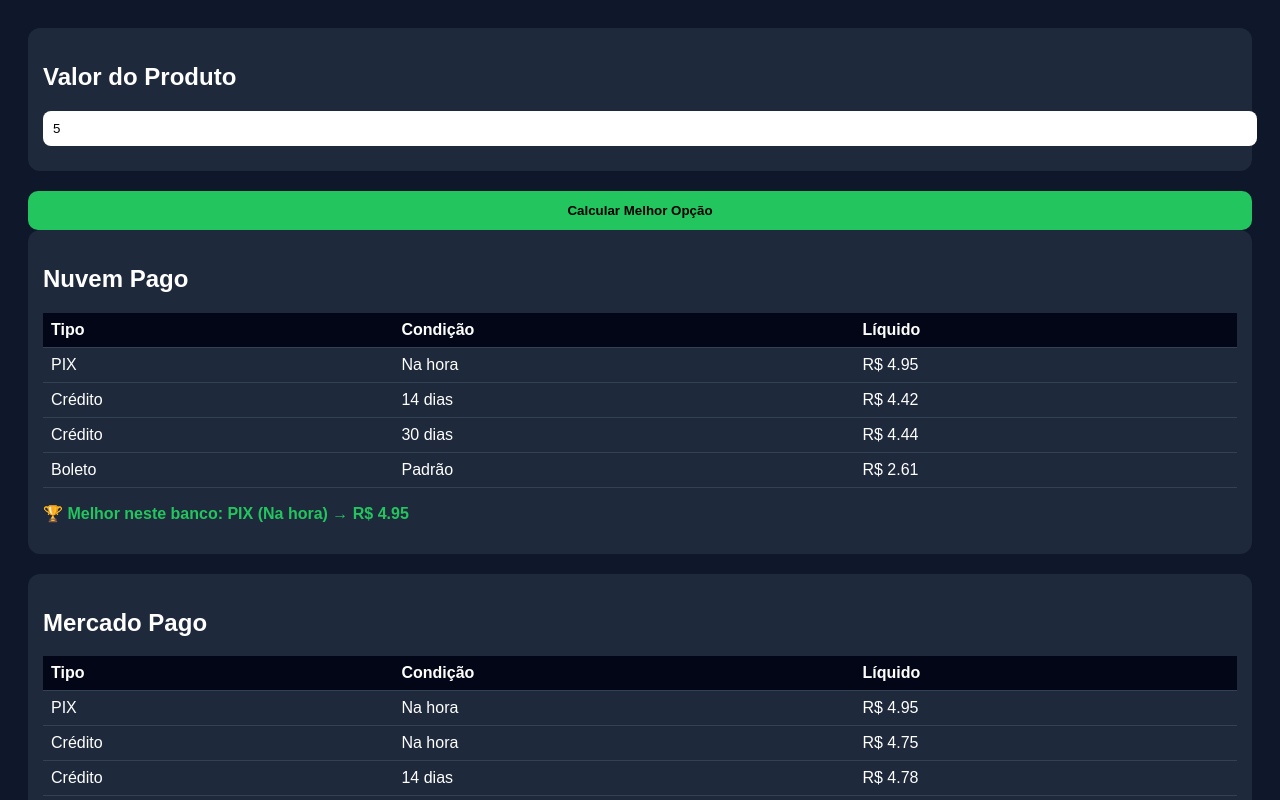
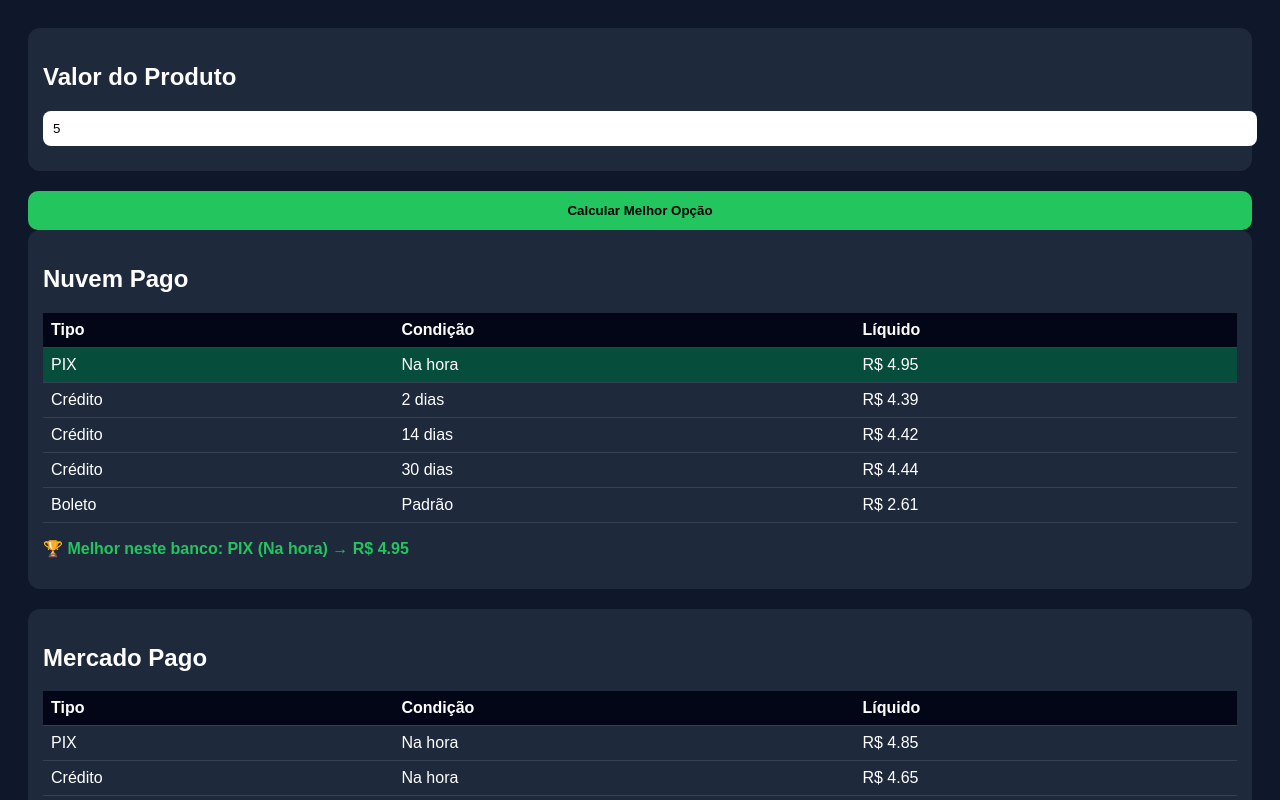
Before and after one commit to renatoromeracardoso-droid/pix-romer-art, a website: page calculadora.html in a window 1280 px wide. Both pictures are taken after typing "5" into the empty fields and a click on the button "Calcular Melhor Opção". Shown: the top 800 px of the page. Drawn offline with Linux system fonts and the light colour scheme.

Commit message:
Update calculator logic and highlight best option

```diff
--- a/calculadora.html
+++ b/calculadora.html
@@ -12,6 +12,7 @@
 .best { color:#22c55e; font-weight:bold }
 input { width:100%; padding:10px; border-radius:8px; border:none; margin-bottom:10px }
 button { width:100%; padding:12px; border:none; border-radius:10px; background:#22c55e; color:#000; font-weight:bold }
+.highlight { background:#064e3b }
 </style>
 </head>
 <body><div class="card">
@@ -21,27 +22,31 @@
 
 <div id="tabelas"></div><script>
 
-const bancos = [
-{
+// 🔵 NUVEM PAGO (ATUALIZADO)
+const nuvemPago = {
  nome: "Nuvem Pago",
  pix: 0.99,
  credito: [
+   {prazo:"2 dias", taxa:5.19, fixa:0.35},
    {prazo:"14 dias", taxa:4.69, fixa:0.35},
    {prazo:"30 dias", taxa:4.19, fixa:0.35}
  ],
  boleto: 2.39
-},
-{
+};
+
+// 🟡 MERCADO PAGO (COM +2% DA NUVEM)
+const mercadoPago = {
  nome: "Mercado Pago",
- pix: 0.99,
+ pix: 0.99 + 2, // 2% adicional
  credito: [
-   {prazo:"Na hora", taxa:4.98, fixa:0},
-   {prazo:"14 dias", taxa:4.49, fixa:0},
-   {prazo:"30 dias", taxa:3.98, fixa:0}
+   {prazo:"Na hora", taxa:4.98 + 2, fixa:0},
+   {prazo:"14 dias", taxa:4.49 + 2, fixa:0},
+   {prazo:"30 dias", taxa:3.98 + 2, fixa:0}
  ],
- boleto: 3.49
-}
-];
+ boleto: 3.49 + 0 // fixo permanece
+};
+
+const bancos = [nuvemPago, mercadoPago];
 
 function calcPix(v, t){ return v - (v*t/100); }
 function calcCred(v, t, f){ return v - (v*t/100) - f; }
@@ -49,10 +54,10 @@
 
 function calcular(){
  let valor = parseFloat(document.getElementById('valor').value) || 0;
- let melhorGlobal = {valor:0, texto:""};
+ let melhorGlobal = {valor:0, texto:"", id:""};
  let html = "";
 
- bancos.forEach(b => {
+ bancos.forEach((b, i) => {
    let melhorBanco = {valor:0, texto:""};
 
    html += `<div class='card'><h2>${b.nome}</h2>`;
@@ -60,24 +65,31 @@
 
    // PIX
    let pix = calcPix(valor, b.pix);
-   html += `<tr><td>PIX</td><td>Na hora</td><td>R$ ${pix.toFixed(2)}</td></tr>`;
+   let idPix = `${i}-pix`;
+   html += `<tr id='${idPix}'><td>PIX</td><td>Na hora</td><td>R$ ${pix.toFixed(2)}</td></tr>`;
+
    if(pix > melhorBanco.valor){ melhorBanco = {valor:pix, texto:`PIX (Na hora)`}; }
-   if(pix > melhorGlobal.valor){ melhorGlobal = {valor:pix, texto:`${b.nome} - PIX`}; }
+   if(pix > melhorGlobal.valor){ melhorGlobal = {valor:pix, texto:`${b.nome} - PIX`, id:idPix}; }
 
    // Crédito
-   b.credito.forEach(c => {
+   b.credito.forEach((c, j) => {
      let v = calcCred(valor, c.taxa, c.fixa);
-     html += `<tr><td>Crédito</td><td>${c.prazo}</td><td>R$ ${v.toFixed(2)}</td></tr>`;
+     let id = `${i}-cred-${j}`;
+
+     html += `<tr id='${id}'><td>Crédito</td><td>${c.prazo}</td><td>R$ ${v.toFixed(2)}</td></tr>`;
 
      if(v > melhorBanco.valor){ melhorBanco = {valor:v, texto:`Crédito (${c.prazo})`}; }
-     if(v > melhorGlobal.valor){ melhorGlobal = {valor:v, texto:`${b.nome} - Crédito (${c.prazo})`}; }
+     if(v > melhorGlobal.valor){ melhorGlobal = {valor:v, texto:`${b.nome} - Crédito (${c.prazo})`, id:id}; }
    });
 
    // Boleto
    let bol = calcBol(valor, b.boleto);
-   html += `<tr><td>Boleto</td><td>Padrão</td><td>R$ ${bol.toFixed(2)}</td></tr>`;
+   let idBol = `${i}-bol`;
+
+   html += `<tr id='${idBol}'><td>Boleto</td><td>Padrão</td><td>R$ ${bol.toFixed(2)}</td></tr>`;
+
    if(bol > melhorBanco.valor){ melhorBanco = {valor:bol, texto:`Boleto`}; }
-   if(bol > melhorGlobal.valor){ melhorGlobal = {valor:bol, texto:`${b.nome} - Boleto`}; }
+   if(bol > melhorGlobal.valor){ melhorGlobal = {valor:bol, texto:`${b.nome} - Boleto`, id:idBol}; }
 
    html += `</table>`;
    html += `<p class='best'>🏆 Melhor neste banco: ${melhorBanco.texto} → R$ ${melhorBanco.valor.toFixed(2)}</p>`;
@@ -88,6 +100,11 @@
  <p>${melhorGlobal.texto} → R$ ${melhorGlobal.valor.toFixed(2)}</p></div>`;
 
  document.getElementById('tabelas').innerHTML = html;
+
+ // destacar melhor linha
+ if(melhorGlobal.id){
+   document.getElementById(melhorGlobal.id).classList.add('highlight');
+ }
 }
 
 </script></body>
```
